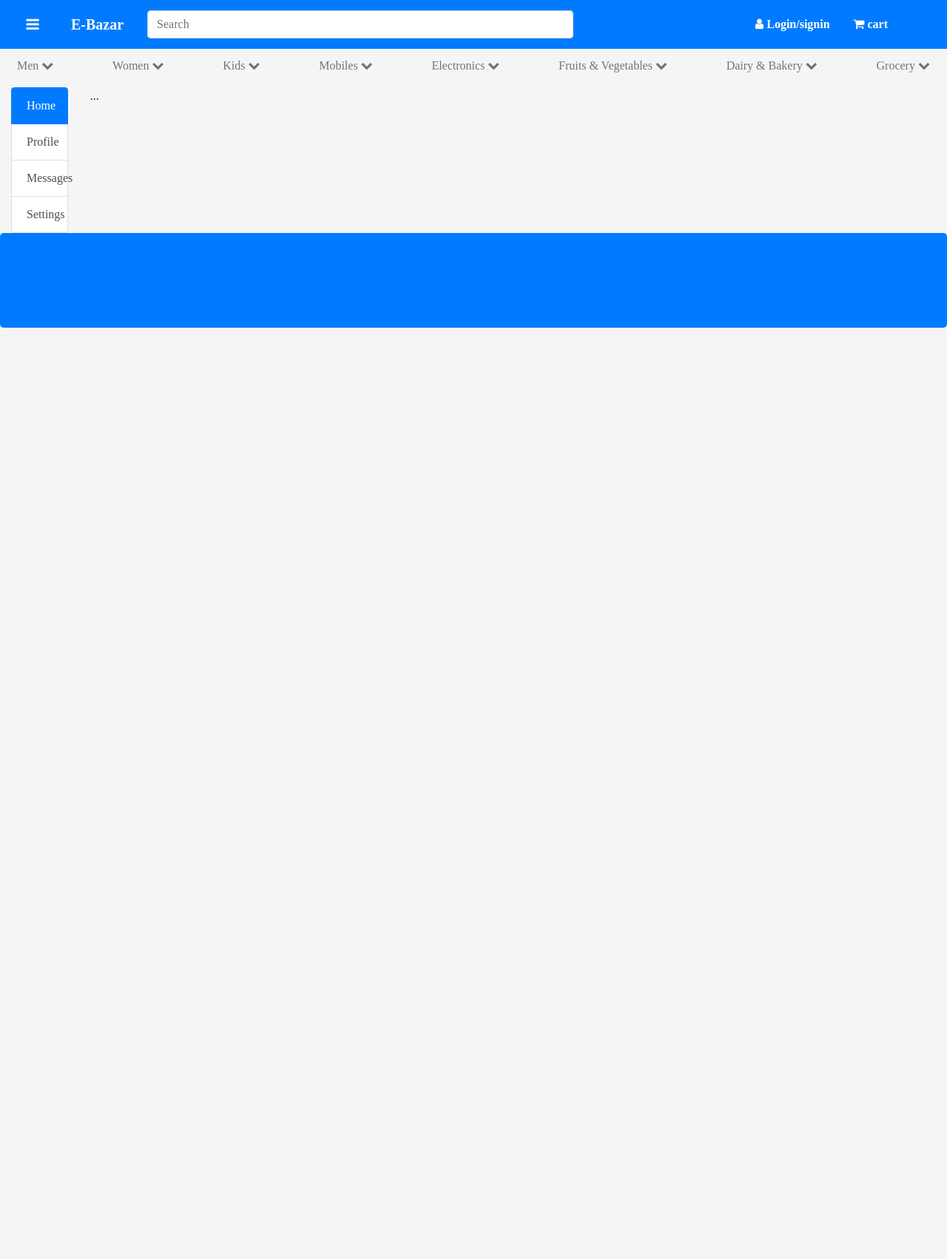
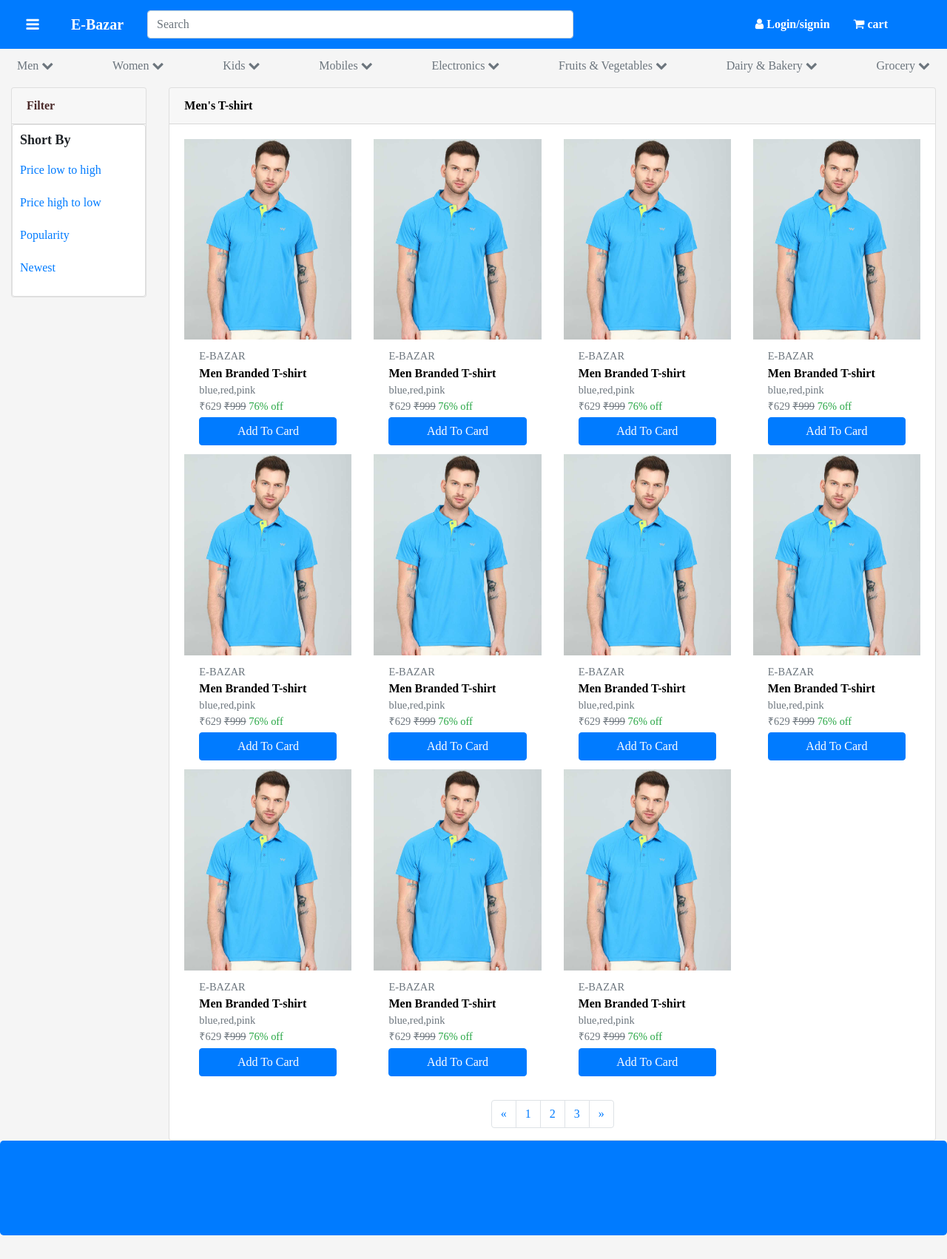
Before and after one commit to prabhakarmishra1113/E-Bazar, a PHP site: page /templates/views/products_page.php in a window 1280 px wide. Shown: the whole page at 74% size. Before the commit the page ends 443 px from the top, so only its background shows below. Run offline with PHP 8.4, Linux system fonts and the light colour scheme.

Commit message:
product_page design is going on

```diff
--- a/public/sass/style.css
+++ b/public/sass/style.css
@@ -208,4 +208,48 @@ header .nav-link {
     width: 8rem;
   }
 }
+
+.product_page .filter .card .card-title {
+  padding: 10px;
+  font-size: 18px;
+  font-weight: bold;
+}
+
+.product_page .filter ul {
+  margin-top: -15px;
+}
+
+.product_page .filter ul li {
+  list-style-type: none;
+  padding: 10px;
+}
+
+.product_page .filter a {
+  text-decoration: none;
+}
+
+.product_page .product_sec .card-header {
+  font-size: 1rem;
+  font-weight: bold;
+  color: #000000;
+}
+
+.product_page .product_sec .card-body .card {
+  border: none;
+}
+
+.product_page .product_sec .card-body .card .card-footer {
+  border: none;
+  background: none;
+}
+
+.product_page .product_sec .card-body .card .card-footer .title {
+  color: #000000;
+  font-weight: bold;
+  font-size: 1rem;
+}
+
+.product_page .product_sec .card-body .card .card-footer a {
+  text-decoration: none;
+}
 /*# sourceMappingURL=style.css.map */
--- a/public/sass/style.scss
+++ b/public/sass/style.scss
@@ -212,3 +212,52 @@ header{
         }
     }
 }
+
+.product_page{
+    .filter{
+       .card{
+           .card-title{
+               padding: 10px;
+               font-size: 18px;
+               font-weight: bold;
+           }
+       }
+        ul{
+            margin-top: -15px;
+        }
+        ul li{
+            list-style-type: none;
+            padding: 10px;
+        }
+        a{
+           text-decoration: none;
+       }
+    }
+    .product_sec{
+        .card-header{
+            font-size: 1rem;
+            font-weight: bold;
+            color: #000000;
+        }
+        .card-body{
+             .card{
+                 border: none;
+                 .card-footer{
+                     border: none;
+                     background: none;
+                     .title{
+                         color: #000000;
+                         font-weight: bold;
+                         font-size: 1rem;
+                     }
+                     a{
+                         text-decoration: none;
+                     }
+                 }
+             }
+
+        }
+
+
+    }
+}
--- a/templates/views/products_page.php
+++ b/templates/views/products_page.php
@@ -2,38 +2,82 @@
 
 <?php include "../includes/navbar.php" ?>
 
- <div class="container-fluid">
+<!--Product Page Start-->
+ <div class="container-fluid product_page">
     <div class="row">
-       <div class="col-3">
+       <div class="col-lg-2 filter hide-on-small">
 
-         <div class="row">
+         <div class="card">
+            <div class="card-header">Filter</div>
+            <div class="card body">
+              <h5 class="card-title">Short By</h5>
+              <ul>
+                <a href="#"><li>Price low to high</li></a>
+                <a href="#"><li>Price high to low</li></a>
+                <a href="#"><li>Popularity</li></a>
+                <a href="#"><li>Newest</li></a>
+              </ul>
+            </div>
+         </div>
 
-          <div class="col-4">
-             <div class="list-group" id="list-tab" role="tablist">
-               <a class="list-group-item list-group-item-action active" id="list-home-list" data-toggle="list" href="#list-home" role="tab" aria-controls="home">Home</a>
-               <a class="list-group-item list-group-item-action" id="list-profile-list" data-toggle="list" href="#list-profile" role="tab" aria-controls="profile">Profile</a>
-               <a class="list-group-item list-group-item-action" id="list-messages-list" data-toggle="list" href="#list-messages" role="tab" aria-controls="messages">Messages</a>
-               <a class="list-group-item list-group-item-action" id="list-settings-list" data-toggle="list" href="#list-settings" role="tab" aria-controls="settings">Settings</a>
-             </div>
+        </div>
+
+     <!--Product Section Start-->
+       <div class="col-12 col-lg-10 product_sec">
+         <div class="card">
+           <div class="card-header">Men's T-shirt</div>
+           <div class="card-body">
+
+             <!--Product Card Start-->
+             <div class="row">
+             <?php
+               $i=0;
+               while($i<=10){
+               $i++;
+             ?>
+              <div class="col-6 col-md-4 col-lg-3">
+               <div class="card">
+                 <a class="text-center" href="#"><img src="../../public/images/men/m1.jpeg" class="img-fluid"></a>
+                 <div class="card-footer">
+                   <figcaption class="figure-caption brand">E-BAZAR</figcaption>
+                   <a href="#"><figcaption class="figure-caption title">Men Branded T-shirt</figcaption></a>
+                   <figcaption class="figure-caption color">blue,red,pink</figcaption>
+                   <figcaption class="figure-caption rs">₹629 <del>₹999</del> <span class="text-success">76% off</span></figcaption>
+                   <button class="btn btn-primary w-100 mt-1">Add To Card</button>
+                 </div>
+               </div>
+              </div>
+            <?php
+              }
+            ?>
+            </div>
+             <!--Product Card End-->
            </div>
 
-           <div class="col-8">
-             <div class="tab-content" id="nav-tabContent">
-               <div class="tab-pane fade show active" id="list-home" role="tabpanel" aria-labelledby="list-home-list">...</div>
-               <div class="tab-pane fade" id="list-profile" role="tabpanel" aria-labelledby="list-profile-list">...</div>
-               <div class="tab-pane fade" id="list-messages" role="tabpanel" aria-labelledby="list-messages-list">...</div>
-               <div class="tab-pane fade" id="list-settings" role="tabpanel" aria-labelledby="list-settings-list">...</div>
-             </div>
-           </div>
-
-          </div>
-        </div>
-
-       <div class="col-9">
-
+           <!--Pagination Start-->
+            <nav aria-label="Page navigation example">
+               <ul class="pagination justify-content-center">
+                 <li class="page-item">
+                    <a class="page-link" href="#" aria-label="Previous">
+                      <span aria-hidden="true">&laquo;</span>
+                    </a>
+                 </li>
+                    <li class="page-item"><a class="page-link" href="#">1</a></li>
+                    <li class="page-item"><a class="page-link" href="#">2</a></li>
+                    <li class="page-item"><a class="page-link" href="#">3</a></li>
+                 <li class="page-item">
+                    <a class="page-link" href="#" aria-label="Next">
+                      <span aria-hidden="true">&raquo;</span>
+                    </a>
+                 </li>
+                </ul>
+            </nav>
+            <!--Pagination End-->
+         </div>
        </div>
-
+    <!--Product Section End-->
     </div>
+  <!--Product Page Row End-->
  </div>
-
+<!--Product Page End-->
 <?php include "../includes/footer.php" ?>
```
Also changed, not shown: 1 other file.
